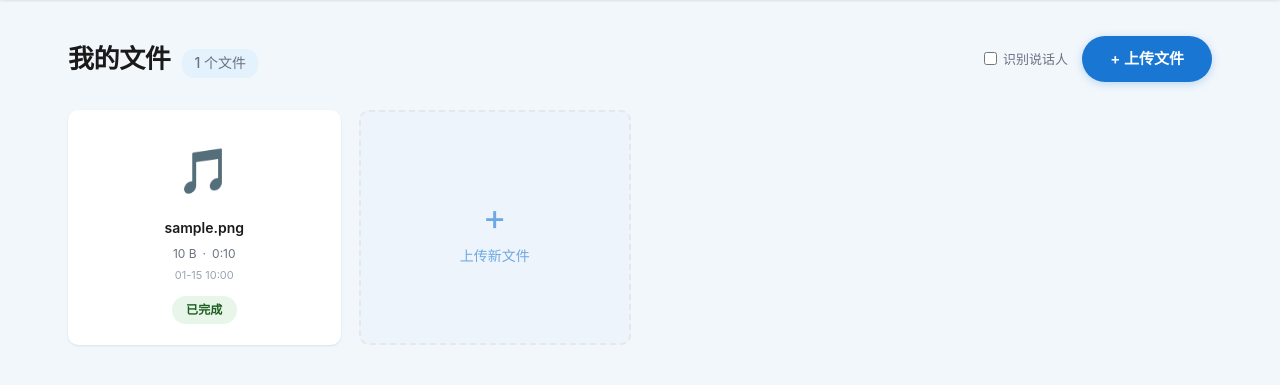
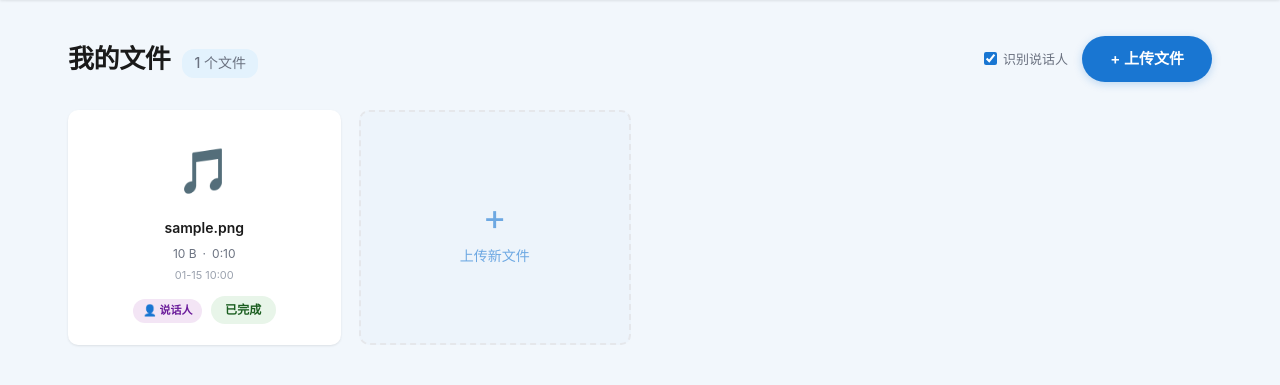
Before and after one commit to Leavendger/V2W, a Flask app: page / in a window 1280 px wide. Shown: the part 61-446 px from the top of the page. Run offline with Flask 3, Linux system fonts and the light colour scheme; tables that the repository leaves empty hold one stand-in row (values such as "Sample post").

Commit message:
feat: 卡片显示说话人标识 + 上传默认勾选说话人 + hover 动态说明
首页文件卡片：diarize 文件显示「👤 说话人」紫色标签；上传勾选框默认 checked；hover 勾选框时 title 随状态变化——勾选「将区分说话人，转译较慢」/ 未勾选「不区分，转译较快」。

Co-Authored-By: Claude <noreply@anthropic.com>

```diff
--- a/static/style.css
+++ b/static/style.css
@@ -365,6 +365,17 @@ button { cursor: pointer; font-family: inherit; }
     font-size: 12px;
     font-weight: 600;
     letter-spacing: 0.2px;
+}
+
+.diarize-badge {
+    display: inline-block;
+    font-size: 11px;
+    font-weight: 600;
+    color: #6a1b9a;
+    background: #f3e5f5;
+    padding: 3px 10px;
+    border-radius: 12px;
+    margin-right: 4px;
 }
 
 .status-uploaded   { background: var(--warning-light); color: #bf360c; }
--- a/templates/index.html
+++ b/templates/index.html
@@ -9,8 +9,8 @@
         <span class="file-count">{{ files|length }} 个文件</span>
     </div>
     <div class="header-right">
-        <label class="diarize-toggle" title="上传后区分说话人（pyannote，耗时较长）">
-            <input type="checkbox" id="diarize-toggle">
+        <label class="diarize-toggle" id="diarize-toggle-label">
+            <input type="checkbox" id="diarize-toggle" checked>
             <span>识别说话人</span>
         </label>
         <label for="upload-input" class="upload-btn">+ 上传文件</label>
@@ -32,6 +32,7 @@
                 <span class="file-card-time">{{ file.formatted_created_at }}</span>
             </div>
             <div class="file-card-status">
+                {% if file.diarize %}<span class="diarize-badge" title="该项目启用了说话人区分">👤 说话人</span>{% endif %}
                 <span class="status-badge status-{{ file.status }}">{{ file.status_label }}</span>
             </div>
             <form action="{{ url_for('delete_file', file_id=file.id) }}" method="POST"
@@ -73,9 +74,18 @@
     var uploadInput = document.getElementById('upload-input');
     var dropOverlay = document.getElementById('drop-overlay');
 
-    // 说话人勾选：submit 前同步到 hidden flag
+    // 说话人勾选：submit 前同步到 hidden flag + hover 提示随勾选状态变化
     var diarizeToggle = document.getElementById('diarize-toggle');
     var diarizeFlag = document.getElementById('diarize-flag');
+    var diarizeLabel = document.getElementById('diarize-toggle-label');
+    function updateDiarizeHint() {
+        if (!diarizeLabel) return;
+        diarizeLabel.title = diarizeToggle.checked
+            ? '✅ 已勾选：将区分说话人（说话人 1/2/3），转译较慢'
+            : '⬜ 未勾选：不区分说话人，转译较快';
+    }
+    updateDiarizeHint();
+    if (diarizeToggle) diarizeToggle.addEventListener('change', updateDiarizeHint);
     uploadForm.addEventListener('submit', function() {
         diarizeFlag.value = (diarizeToggle && diarizeToggle.checked) ? '1' : '';
     });
```
